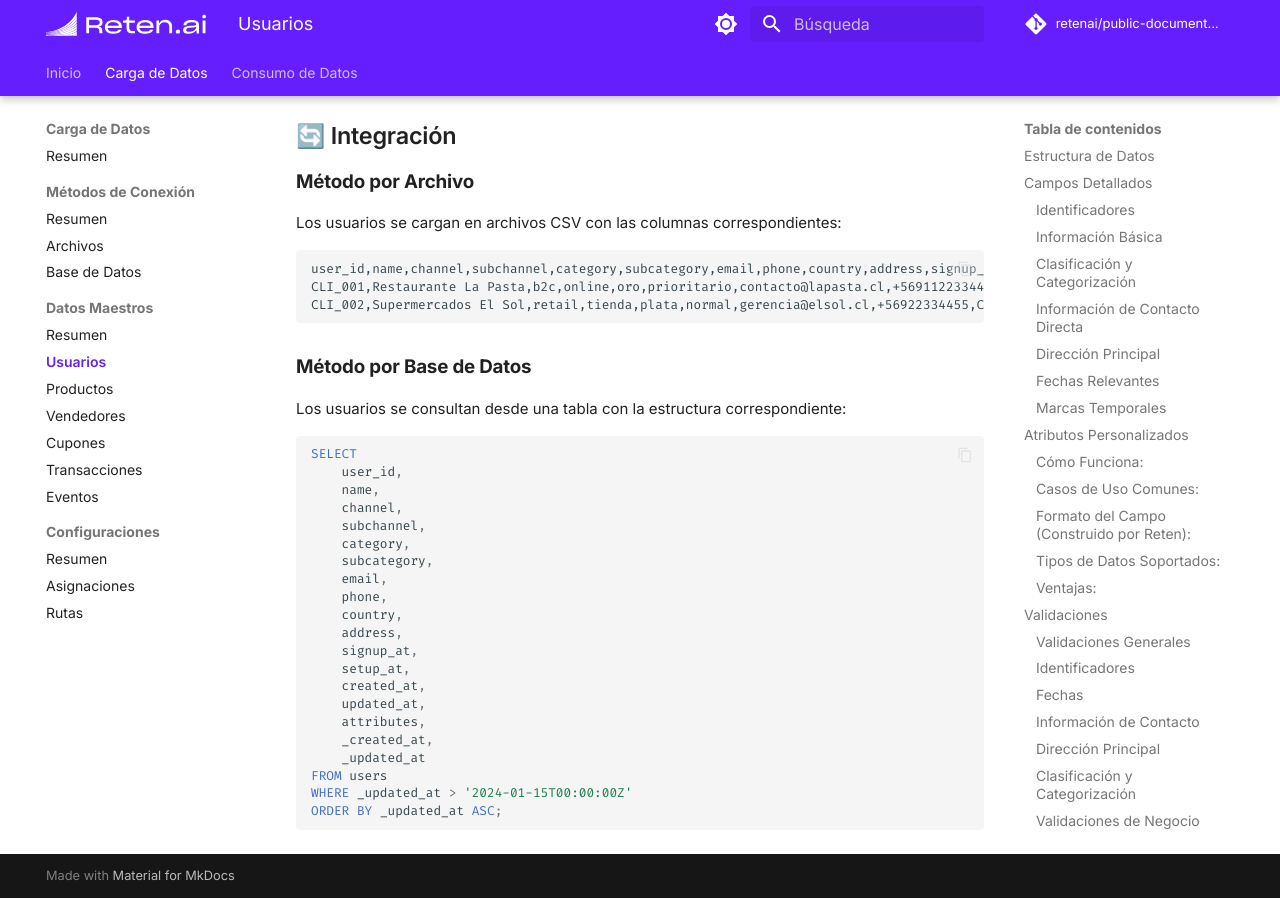
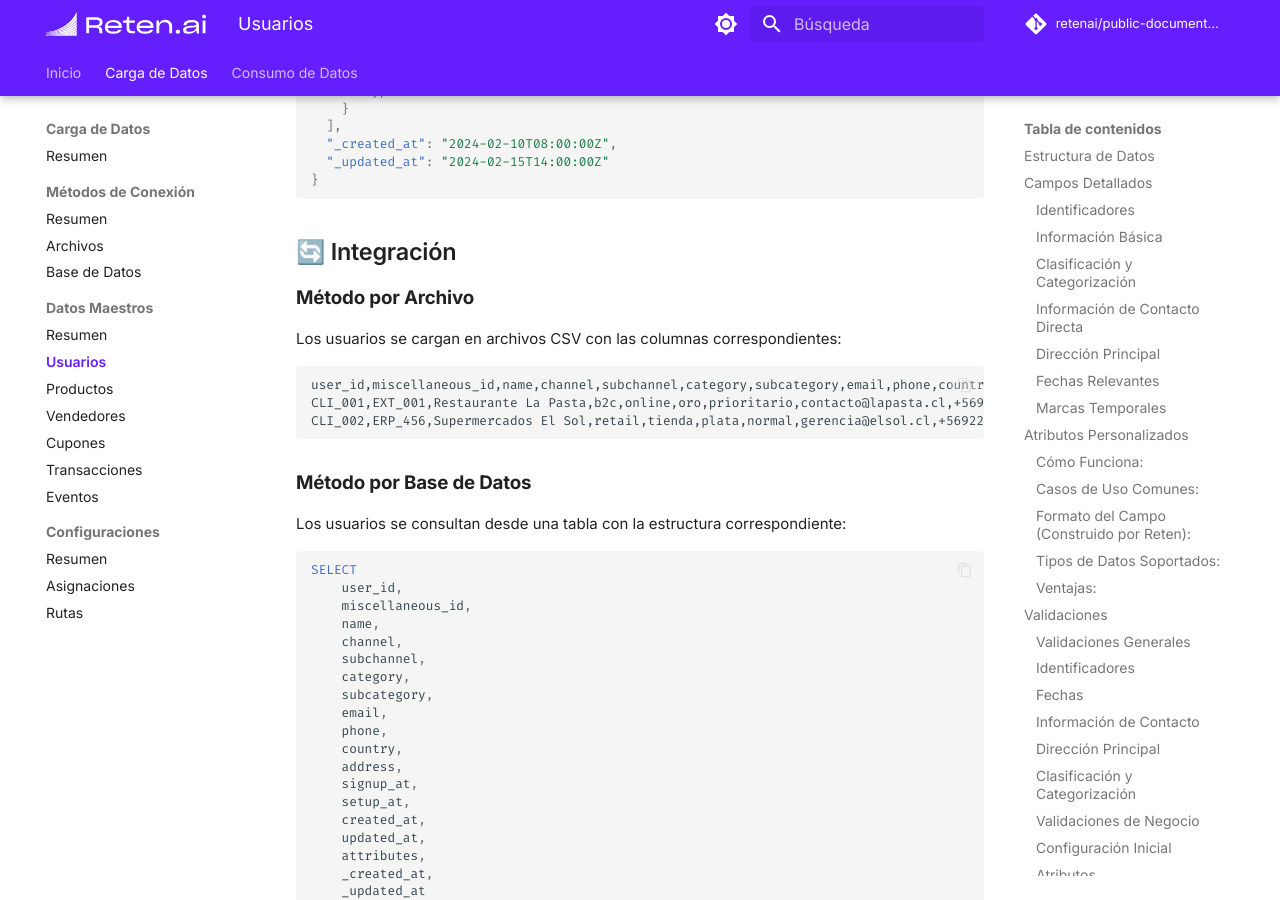
Before and after one commit to retenai/public-documentation, an MkDocs documentation site: the page built from docs/data-loading/master-data/user/README.md, in a window 1280 px wide and 900 px high, scrolled down 8092 px. Built offline with MkDocs 1.6.1 and Material for MkDocs 9.7.7, drawn with Linux system fonts in a browser that asks for light colours; comment, search, counter and statistics services are not loaded; some of the changed text lies outside the part shown.

Commit message:
docs(user): add miscellaneous_id field for external user identification
- Add miscellaneous_id field to user schema for external ID support
- Update JSON structure, field documentation, and examples
- Include miscellaneous_id in CSV headers and SQL queries
- Provide examples with different external ID sources (EXT, ERP, CRM)

````diff
--- a/docs/data-loading/master-data/user/README.md
+++ b/docs/data-loading/master-data/user/README.md
@@ -8,6 +8,7 @@
 {
   // Identificadores
   "user_id": "string",           // Identificador principal (not null)
+  "miscellaneous_id": "string",  // ID externo adicional del usuario (opcional)
 
   // Información básica
   "name": "string",              // Nombre del usuario
@@ -63,9 +64,10 @@
 
 ### Identificadores
 
-| Campo   | Tipo   | Requerido | Descripción                  |
-| ------- | ------ | --------- | ---------------------------- |
-| user_id | string | Sí        | Identificador único en Reten |
+| Campo            | Tipo   | Requerido | Descripción                      |
+| ---------------- | ------ | --------- | -------------------------------- |
+| user_id          | string | Sí        | Identificador único en Reten     |
+| miscellaneous_id | string | No        | ID externo adicional del usuario |
 
 ### Información Básica
 
@@ -218,6 +220,7 @@
 ```json
 {
   "user_id": "CLI_001",
+  "miscellaneous_id": "EXT_001",
   "name": "José Pérez",
   "channel": "b2c",
   "subchannel": "online",
@@ -247,6 +250,7 @@
 ```json
 {
   "user_id": "CLI_002",
+  "miscellaneous_id": "ERP_456",
   "name": "Supermercados El Sol",
   "channel": "retail",
   "subchannel": "tienda",
@@ -291,6 +295,7 @@
 ```json
 {
   "user_id": "CLI_003",
+  "miscellaneous_id": "CRM_789",
   "name": "Distribuidora Mayor",
   "channel": "mayorista",
   "subchannel": "industrial",
@@ -342,9 +347,9 @@
 Los usuarios se cargan en archivos CSV con las columnas correspondientes:
 
 ```csv
-user_id,name,channel,subchannel,category,subcategory,email,phone,country,address,signup_at,setup_at,created_at,updated_at,attributes,_created_at,_updated_at
-CLI_001,Restaurante La Pasta,b2c,online,oro,prioritario,contacto@lapasta.cl,+56911223344,CL,"Los Alerces 123, Santiago, Región Metropolitana",2024-03-19T10:00:00Z,,2024-03-19T10:00:00Z,2024-03-19T10:00:00Z,"",2024-03-19T10:00:00Z,2024-03-19T10:00:00Z
-CLI_002,Supermercados El Sol,retail,tienda,plata,normal,gerencia@elsol.cl,+56922334455,CL,Av. Providencia 1234,2024-01-15T09:00:00Z,2024-01-20T16:00:00Z,2024-01-15T09:00:00Z,2024-01-20T16:00:00Z,"",2024-01-15T09:00:00Z,2024-01-20T16:00:00Z
+user_id,miscellaneous_id,name,channel,subchannel,category,subcategory,email,phone,country,address,signup_at,setup_at,created_at,updated_at,attributes,_created_at,_updated_at
+CLI_001,EXT_001,Restaurante La Pasta,b2c,online,oro,prioritario,contacto@lapasta.cl,+56911223344,CL,"Los Alerces 123, Santiago, Región Metropolitana",2024-03-19T10:00:00Z,,2024-03-19T10:00:00Z,2024-03-19T10:00:00Z,"",2024-03-19T10:00:00Z,2024-03-19T10:00:00Z
+CLI_002,ERP_456,Supermercados El Sol,retail,tienda,plata,normal,gerencia@elsol.cl,+56922334455,CL,Av. Providencia 1234,2024-01-15T09:00:00Z,2024-01-20T16:00:00Z,2024-01-15T09:00:00Z,2024-01-20T16:00:00Z,"",2024-01-15T09:00:00Z,2024-01-20T16:00:00Z
 ```
 
 ### **Método por Base de Datos**
@@ -353,6 +358,7 @@
 ```sql
 SELECT
     user_id,
+    miscellaneous_id,
     name,
     channel,
     subchannel,
````
